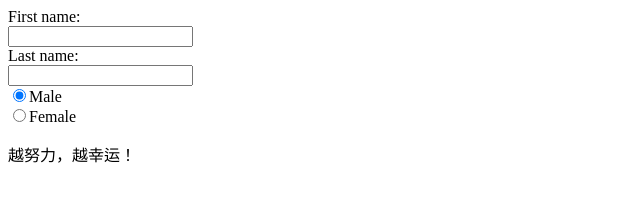
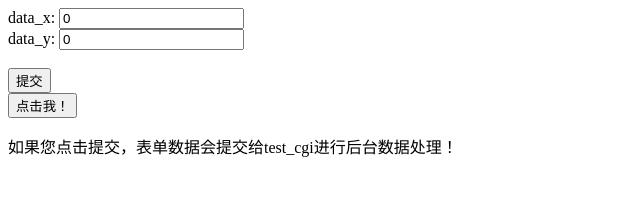
Before and after one commit to chenlong-cxy/Implement-Http-Server, a plain HTML site: page output/wwwroot/index.html in a window 1280 px wide. Shown: the whole page, without its empty margins (0-640 px from the left). Drawn offline with Linux system fonts and the light colour scheme.

```diff
--- a/output/wwwroot/index.html
+++ b/output/wwwroot/index.html
@@ -4,18 +4,16 @@
         <meta charset="UTF-8">
     </head>
     <body>
-        <form>
-            First name:<br>
-            <input type="text" name="firstname">
+        <form action="/test_cgi" method="POST">
+            data_x:
+            <input type="text" name="data_x" value="0">
             <br>
-            Last name:<br>
-            <input type="text" name="lastname">
+            data_y:
+            <input type="text" name="data_y" value="0">
+            <br><br>
+            <input type="submit" value="提交">
         </form>
-        <form>
-            <input type="radio" name="sex" value="male" checked>Male
-            <br>
-            <input type="radio" name="sex" value="female">Female
-        </form>
-        <p>越努力，越幸运！</p>
+        <button type="button" onclick="alert('Hello World!')">点击我！</button>
+        <p>如果您点击提交，表单数据会提交给test_cgi进行后台数据处理！</p>
     </body>
 </html>
```
Also changed, not shown: wwwroot/index.html (+9 -11 lines), 12 other files.
